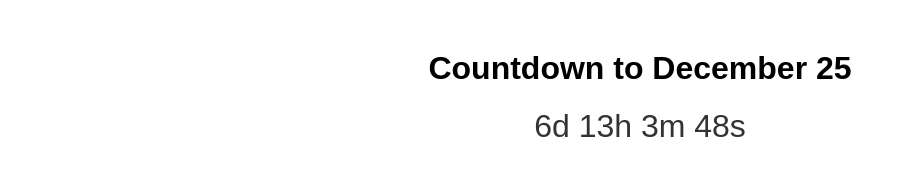
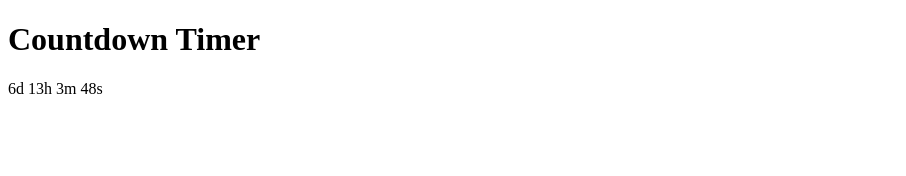
Before and after one commit to dkrdjdi/countdown-timer, a plain HTML site: page Timer.html in a window 1280 px wide. Shown: the whole page, without its empty margins (0-906 px from the left). Drawn offline with Linux system fonts and the light colour scheme.

Commit message:
Update Timer.html

```diff
--- a/Timer.html
+++ b/Timer.html
@@ -4,33 +4,18 @@
     <meta charset="UTF-8">
     <meta name="viewport" content="width=device-width, initial-scale=1.0">
     <title>Countdown Timer</title>
-    <style>
-        body {
-            font-family: Arial, sans-serif;
-            text-align: center;
-            margin: 50px;
-        }
-        #timer {
-            font-size: 2em;
-            color: #333;
-        }
-    </style>
 </head>
 <body>
-    <h1>Countdown to December 25</h1>
+    <h1>Countdown Timer</h1>
     <div id="timer">Loading...</div>
-
     <script>
         function updateTimer() {
             const now = new Date();
-            const targetDate = new Date(now.getFullYear(), 11, 25); // December 25
-
+            const targetDate = new Date(now.getFullYear(), 11, 25);
             if (now > targetDate) {
-                targetDate.setFullYear(now.getFullYear() + 1); // Move to next year's Christmas
+                targetDate.setFullYear(now.getFullYear() + 1);
             }
-
             const difference = targetDate - now;
-
             const days = Math.floor(difference / (1000 * 60 * 60 * 24));
             const hours = Math.floor((difference % (1000 * 60 * 60 * 24)) / (1000 * 60 * 60));
             const minutes = Math.floor((difference % (1000 * 60 * 60)) / (1000 * 60));
@@ -39,9 +24,8 @@
             document.getElementById('timer').textContent =
                 `${days}d ${hours}h ${minutes}m ${seconds}s`;
         }
-
-        setInterval(updateTimer, 1000); // Update every second
-        updateTimer(); // Initialize immediately
+        setInterval(updateTimer, 1000);
+        updateTimer();
     </script>
 </body>
 </html>
```
